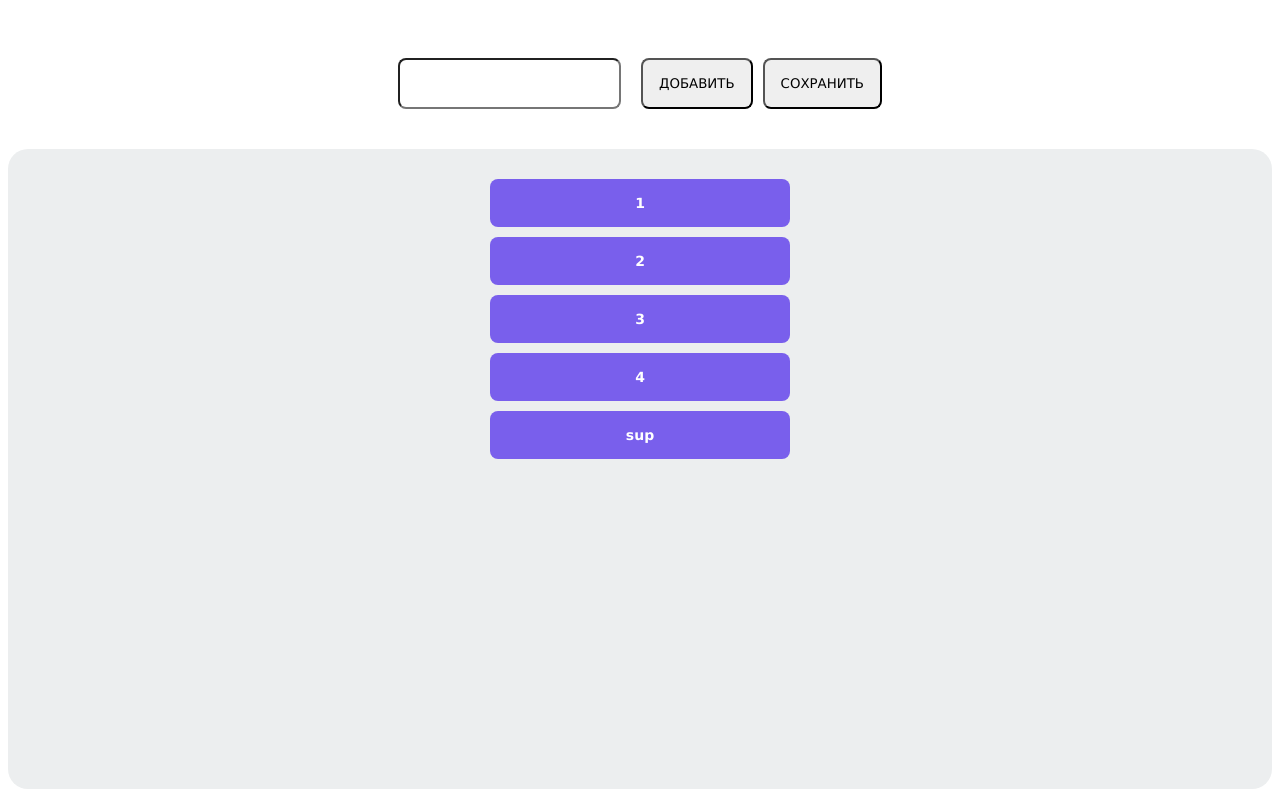
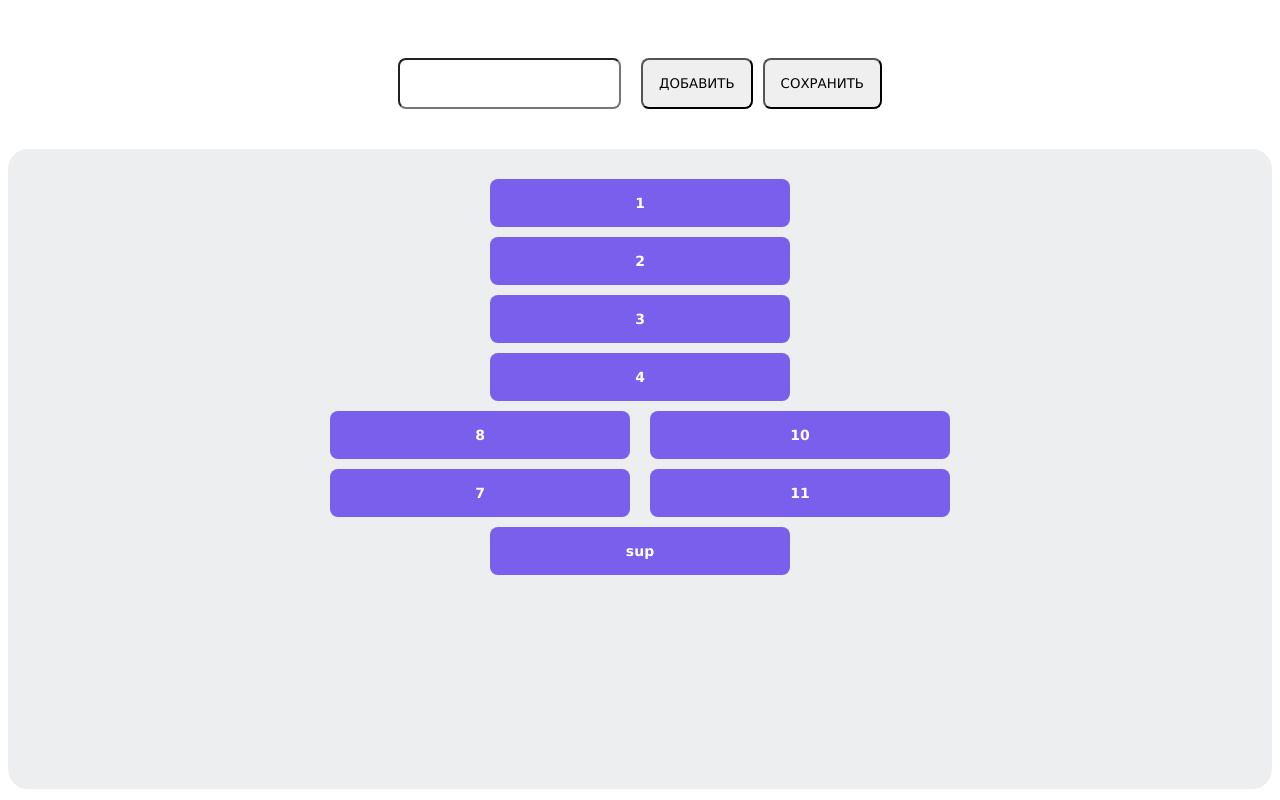
Before and after one commit to fortuno01/message-tree-creator, a plain HTML site: page index.html in a window 1280 px wide. Drawn offline with Linux system fonts and the light colour scheme.

Commit message:
branches

```diff
--- a/index.html
+++ b/index.html
@@ -17,16 +17,16 @@
 		<div class="drag-zone__node" draggable="true">2</div>
 		<div class="drag-zone__node" draggable="true">3</div>
 		<div class="drag-zone__node" draggable="true">4</div>
-<!--		<div class="drag-zone__branches">-->
-<!--			<div class="drag-zone__branch" data-js="dropZone">-->
-<!--				<div class="drag-zone__node" draggable="true">8</div>-->
-<!--				<div class="drag-zone__node" draggable="true">7</div>-->
-<!--			</div>-->
-<!--			<div class="drag-zone__branch" data-js="dropZone">-->
-<!--				<div class="drag-zone__node" draggable="true">10</div>-->
-<!--				<div class="drag-zone__node" draggable="true">11</div>-->
-<!--			</div>-->
-<!--		</div>-->
+		<div class="drag-zone__branches">
+			<div class="drag-zone__branch" data-js="dropZone">
+				<div class="drag-zone__node" draggable="true">8</div>
+				<div class="drag-zone__node" draggable="true">7</div>
+			</div>
+			<div class="drag-zone__branch" data-js="dropZone">
+				<div class="drag-zone__node" draggable="true">10</div>
+				<div class="drag-zone__node" draggable="true">11</div>
+			</div>
+		</div>
 		<div class="drag-zone__node" draggable="true">sup</div>
 	</div>
 </section>
```
